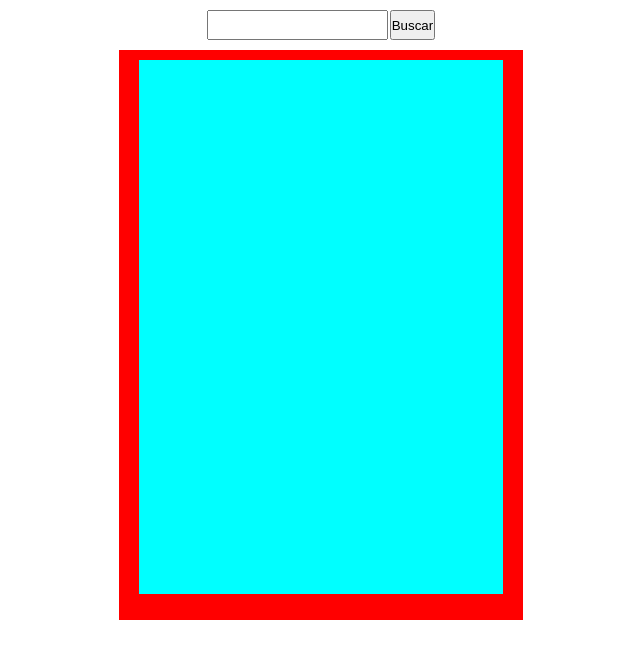
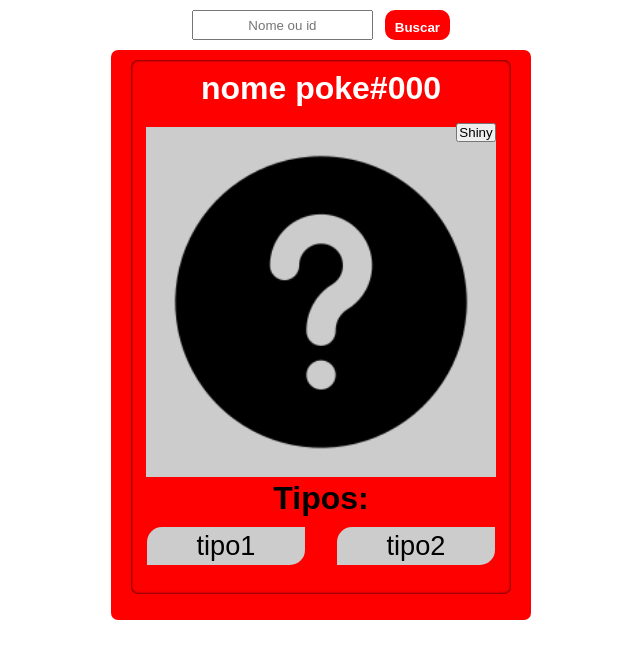
Before and after one commit to MoreiraMatheus/pokeApi, a plain HTML site: page index.html in a window 1280 px wide. Shown: the whole page, without its empty margins (319-959 px from the left). Drawn offline with Linux system fonts and the light colour scheme.

Commit message:
deixando as coisas mais bonitas

```diff
--- a/index.html
+++ b/index.html
@@ -10,14 +10,26 @@
 </head>
 <body>
     <div id="campo-busca">
-        <input type="number" name="num" id="number">
+        <input type="text" name="num" id="number" placeholder="Nome ou id">
         <button>Buscar</button>
     </div>
     <main>
-        <!-- <img src="src/img/pokemon-logo.png" alt=""> -->
         <div id="pokedex">
-            <div id="nome-e-id"></div>
-            <div id="dados-poke"></div>
+            <div id="nome-e-id">
+                <span>nome poke</span>
+                <span>#000</span>
+            </div>
+            <div id="image-poke">
+                <button id="bt-shiny">Shiny</button>
+                <img src="src/img/ponto-de-interrogacao.png" alt="">
+            </div>
+            <div id="tipos">
+                <h2>Tipos:</h2>
+                <div id="tipos-do-poke">
+                    <p>tipo1</p>
+                    <p>tipo2</p>
+                </div>
+            </div>
         </div>
         <script src="src/js/script.js"></script>
     </main>
--- a/src/js/script.js
+++ b/src/js/script.js
@@ -1,8 +1,11 @@
 const URL_DADOS = 'https://pokeapi.co/api/v2/pokemon/'
 const BT_BUSCA_POKE = document.querySelector('button')
+const BT_SHINY = document.getElementById('bt-shiny')
 const POKEDEX = document.getElementById('pokedex')
 const NOME_ID = document.getElementById('nome-e-id')
-const MOSTRA_INFOS = document.getElementById('dados-poke')
+const MOSTRA_INFOS = document.getElementById('image-poke')
+const TIPOS = document.getElementById('tipos-do-poke')
+let isShiny = false
 
 BT_BUSCA_POKE.addEventListener('click', () => {
     const ID_POKE = document.querySelector('input').value
@@ -11,12 +14,13 @@ BT_BUSCA_POKE.addEventListener('click', () => {
     }
     else{
         NOME_ID.innerHTML = ''
-        MOSTRA_INFOS.innerHTML = ''
+        MOSTRA_INFOS.innerHTML = '<button id="bt-shiny">Shiny</button>'
+        TIPOS.innerHTML = ''
         const DADOS_DO_POKEMON = consultaApiPoke(ID_POKE)
 
         DADOS_DO_POKEMON.then(res => {
-            NOME_ID.appendChild(criaHtml('span', res.name))
-            NOME_ID.appendChild(criaHtml('span', res.id))
+            NOME_ID.appendChild(criaHtml('span', String(res.name).toLocaleUpperCase()))
+            NOME_ID.appendChild(criaHtml('span', '#' + tratamentoID(res.id)))
 
             const IMG_NAO_ENCONTRADA = '<img src="src/img/ponto-de-interrogacao.png" alt="foto não encontrada">'
             const IMG = res.sprites.front_default
@@ -26,11 +30,14 @@ BT_BUSCA_POKE.addEventListener('click', () => {
 
             const COMPRIMENTO = res.types.length
             for(let i = 0; i <= COMPRIMENTO -1 ; i++){
-                MOSTRA_INFOS.appendChild(criaHtml('p', res.types[i].type.name))
+                TIPOS.appendChild(criaHtml('p', res.types[i].type.name))
             }
-            console.log(res)
         })
     }
+})
+
+BT_SHINY.addEventListener('click', () => {
+    window.alert('ai ai ')
 })
 
 async function consultaApiPoke(id){
@@ -46,3 +53,16 @@ function criaHtml(elemento, conteudo=''){
     }
     return ELEMENTO
 }
+
+function tratamentoID(id){
+    const ID = String(id)
+    if(ID.length == 3){
+        return ID
+    }
+    else if(ID.length == 2){
+        return '0' + ID
+    }
+    else{
+        return '00' + ID
+    }
+}
--- a/src/styles/style.css
+++ b/src/styles/style.css
@@ -4,7 +4,7 @@
     font-family: Arial, Helvetica, sans-serif;
 }
 
-body, #campo-busca, main, #nome-e-id, #dados-poke{
+body, #campo-busca, main, #pokedex, #nome-e-id, #image-poke, #tipos-do-poke{
     display: flex;
 }
 
@@ -15,43 +15,105 @@ body{
 
 #campo-busca{
     height: 30px;
-    width: 18%;
+    width: 270px;
     justify-content: space-around;
     padding: 10px;
+    /* background-color: blueviolet; */
+}
+#campo-busca input{
+    outline: 0;
+    text-align: center;
+}
+#campo-busca button{
+    padding: 10px;
+    border-radius: 10px;
+    border: none;
+    text-align: center;
+    color: white;
+    background-color: red;
+    cursor: pointer;
+    font-weight: bolder;
+}
+#campo-busca button:hover{
+    box-shadow: 2px 2px 3px rgba(0, 0, 0, 0.5);
 }
 
 main{
-    width: 30vw;
+    width: 400px;
     height: 550px;
     padding: 10px;
     background-color: red;
     flex-direction: column;
     align-items: center;
+    border-radius: 7px;
 }
 
 #pokedex{
-    background-color: aqua;
+    /* background-color: aqua; */
+    flex-direction: column;
+    align-items: center;
     width: 95%;
     height: 97%;
+    box-shadow: inset 0 0 3px black;
+    border-radius: 7px;
 }
-
 
 #nome-e-id{
     justify-content: space-between;
+    /* background-color: blue; */
+    margin: 10px;
 }
 #nome-e-id span{
-    background-color: blue;
+    font-size: 2em;
+    color: white;
+    font-weight: bolder;
 }
 
-#dados-poke{
+#image-poke{
+    width: 350px;
+    height: 350px;
     flex-direction: column;
     justify-content: center;
     align-items: center;
+    /* background-color: aqua; */
 }
-#dados-poke img{
-    width: 300px;
+#image-poke button{
+    position: relative;
+    width: 40px;
+    top: 15px;
+    left: 155px;
+}
+#image-poke img{
+    width: 350px;
+    background-color: #ccc;
 }
 
 p{
     text-align: center;
 }
+
+#tipos {
+    /* background-color: yellow; */
+    width: 100%;
+    display: flex;
+    flex-direction: column;
+    align-items: center;
+    justify-content: center;
+    height: 100px;
+}
+#tipos h2{
+    font-size: 2em;
+    margin: 10px 0;
+}
+
+#tipos-do-poke{
+    width: 100%;
+    justify-content: space-around;
+}
+#tipos-do-poke p{
+    width: 40%;
+    padding: 3px;
+    font-size: 1.7em;
+    background-color: #ccc;
+    border-radius: 15px 0;
+}
```
